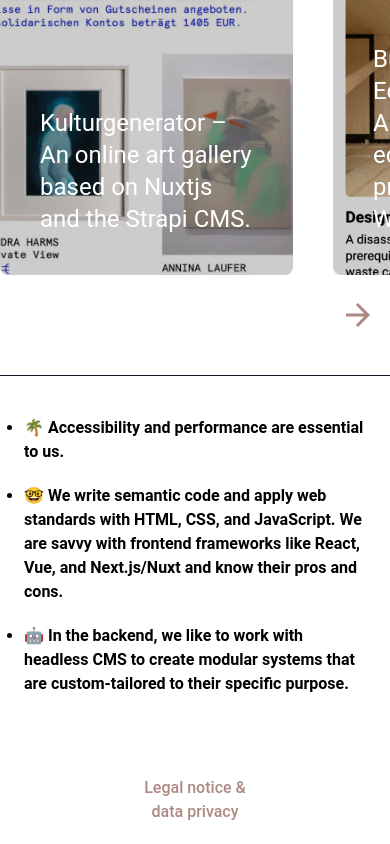
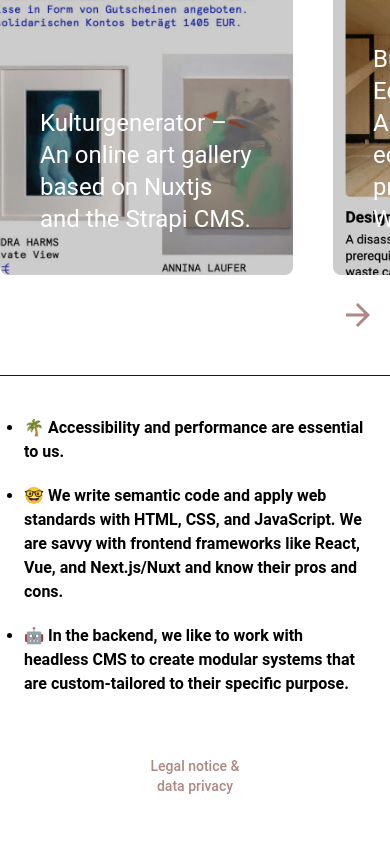
Before and after one commit to Mjam-Codes/mjam.codes, a Nuxt app: page / in a window 390 px wide. Shown: the part 598-1442 px from the top of the page. After the commit the page ends 1414 px from the top, so only its background shows below. Built offline with nearby package versions, Linux system fonts and the light colour scheme.

Commit message:
Style mobile footer

```diff
--- a/components/MyFooter.vue
+++ b/components/MyFooter.vue
@@ -1,5 +1,5 @@
 <template>
-  <div class="text-center font-medium text-custom-secondary py-5">
+  <div class="text-center font-medium text-custom-secondary text-sm pb-5">
     <NuxtLink v-if="$route.name === 'imprint'" to="/">
       Return to homepage
     </NuxtLink>
```
